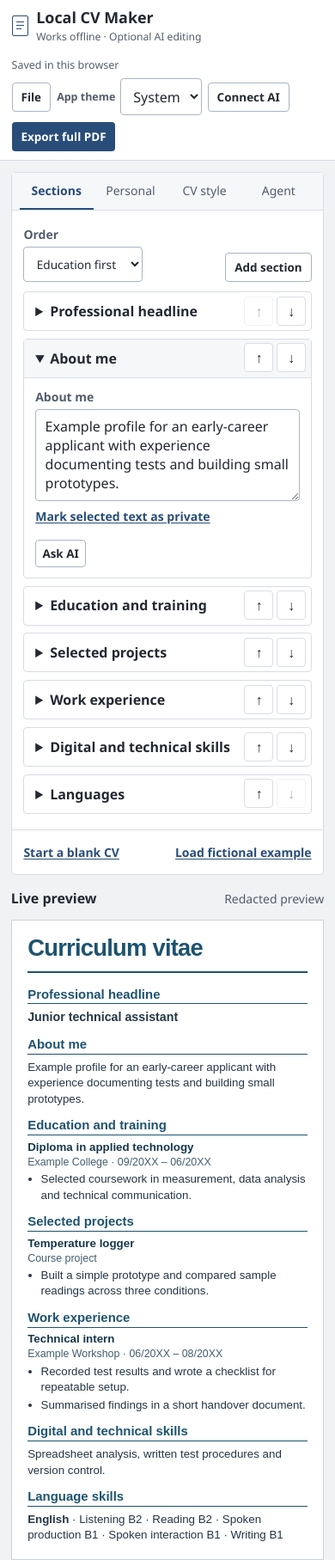
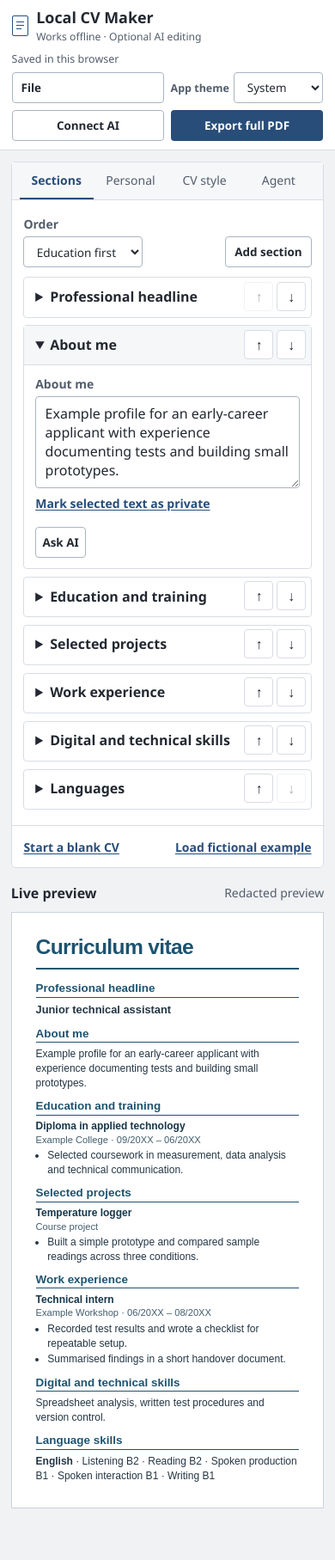
Before and after one commit to squid-forge/Offline_CV_Maker, a plain HTML site: page dist/index.html in a window 390 px wide. Shown: the whole page at 86% size. After the commit the page ends 1767 px from the top, so only its background shows below. Drawn offline with Linux system fonts and the light colour scheme.

Commit message:
Polish responsive sizing and A4 preview

```diff
--- a/dist/app.js
+++ b/dist/app.js
@@ -446,8 +446,10 @@ function renderPaper(target, cv, full = false) {
   target.style.setProperty("--cv-accent", cv.appearance.accent);
   target.style.setProperty("--cv-text", cv.appearance.textColor);
   target.style.setProperty("--cv-size", cv.appearance.fontSize + "pt");
+  target.style.setProperty("--cv-point-size", String(cv.appearance.fontSize));
   target.style.setProperty("--cv-line", String(1.4 * cv.appearance.spacing));
   target.style.setProperty("--cv-margin", cv.appearance.margin + "mm");
+  target.style.setProperty("--cv-margin-mm", String(cv.appearance.margin));
   target.innerHTML = `<header class="cv-heading">
     <div>
       <h2>${escapeText(p.name.trim() || (full ? "Your name" : "Curriculum vitae"))}</h2>
--- a/dist/index.html
+++ b/dist/index.html
@@ -57,7 +57,9 @@
         <h2 id="preview-title">Live preview</h2>
         <span class="privacy-badge">Redacted preview</span>
       </header>
-      <article class="paper" id="cv-preview" aria-label="CV preview"></article>
+      <div class="preview-sheet">
+        <article class="paper" id="cv-preview" aria-label="CV preview"></article>
+      </div>
     </section>
   </main>
   <dialog id="ai-connection" aria-labelledby="ai-connection-title">
--- a/dist/styles.css
+++ b/dist/styles.css
@@ -16,6 +16,8 @@
   --focus: #305f9b;
   --selected: #e6edf6;
   --paper-edge: #cbd2dc;
+  --control-height: 2.25rem;
+  --arrow-size: 2.125rem;
 }
 
 :root[data-ui-theme="dark"] {
@@ -85,7 +87,7 @@ h1, h2, p { margin: 0; }
 .mark::before, .mark::after { content: ""; position: absolute; left: 4px; top: 6px; width: 9px; height: 1px; background: currentColor; box-shadow: 0 4px currentColor; }
 .mark::after { top: 14px; width: 6px; box-shadow: none; }
 .save-status { color: var(--quiet); font-size: .78rem; }
-.button { min-height: 34px; padding: .4rem .62rem; border: 1px solid transparent; border-radius: 4px; font-size: .84rem; font-weight: 600; }
+.button { min-height: var(--control-height); padding: .4rem .62rem; border: 1px solid transparent; border-radius: 4px; font-size: .84rem; font-weight: 600; }
 .button.ghost { background: var(--surface); border-color: var(--control-line); color: var(--ink); }
 .button.ghost:hover { background: var(--subtle); }
 .button.primary { background: var(--accent); color: var(--on-accent); }
@@ -97,11 +99,11 @@ h1, h2, p { margin: 0; }
 .file-actions { display: grid; position: absolute; z-index: 2; top: calc(100% + .35rem); left: 0; min-width: 10.5rem; background: var(--surface); border: 1px solid var(--control-line); border-radius: 4px; padding: .2rem; }
 .file-actions .button { text-align: left; border-color: transparent; }
 .app-theme { display: flex; align-items: center; gap: .35rem; white-space: nowrap; }
-.app-theme select { min-height: 34px; width: auto; margin: 0; }
+.app-theme select { min-height: var(--control-height); width: auto; margin: 0; padding-block: .3rem; font-size: .84rem; }
 
 .workspace {
   display: grid;
-  grid-template-columns: minmax(320px, 430px) minmax(0, 760px);
+  grid-template-columns: minmax(19rem, 26rem) minmax(0, 50rem);
   align-items: start;
   justify-content: center;
   gap: clamp(1rem, 2.4vw, 2rem);
@@ -162,23 +164,23 @@ select { padding-right: .45rem; }
 .photo-actions { display: flex; gap: .65rem; margin-top: .35rem; }
 .text-button { border: 0; background: transparent; padding: .2rem 0; color: var(--accent); font-weight: 600; font-size: .875rem; text-decoration: underline; text-underline-offset: .16em; }
 .text-button:hover { color: var(--accent-hover); }
-.editor-footer { display: flex; justify-content: space-between; gap: .65rem; border-top: 1px solid var(--line); padding: .8rem 1.25rem; }
+.editor-footer { display: flex; flex-wrap: wrap; justify-content: space-between; gap: .4rem .65rem; border-top: 1px solid var(--line); padding: .7rem 1.25rem; }
 .block-list { display: grid; gap: .55rem; }
 .block-list > .button { justify-self: start; }
 .section-tools { display: flex; justify-content: space-between; align-items: end; gap: .65rem; margin-bottom: .15rem; }
 .section-tools label { min-width: 0; }
-.section-tools select { font-size: .85rem; }
+.section-tools select { min-height: var(--control-height); padding-block: .3rem; font-size: .85rem; }
 .section-tools .button { flex: none; }
 .section-row, .entry-row { position: relative; min-width: 0; }
 .block-card { border: 1px solid var(--line); border-radius: 4px; background: var(--surface); }
 .block-card > summary, .edit-entry > summary {
-  color: var(--ink); cursor: pointer; font-weight: 600; min-height: 44px;
-  padding: .68rem 5.5rem .68rem .8rem; overflow-wrap: anywhere;
+  color: var(--ink); cursor: pointer; font-weight: 600; min-height: calc(var(--arrow-size) + .7rem);
+  padding: .68rem calc(2 * var(--arrow-size) + 1rem) .68rem .8rem; overflow-wrap: anywhere;
 }
 .block-card[open] > summary { background: var(--subtle); border-bottom: 1px solid var(--line); }
 .block-fields { padding: .75rem .8rem; }
 .move-controls { position: absolute; right: .42rem; top: .35rem; display: flex; gap: .22rem; }
-.move-button { display: grid; place-items: center; width: 34px; height: 34px; padding: 0; border: 1px solid var(--line); border-radius: 4px; background: var(--surface); color: var(--ink); font: 600 1rem/1 system-ui, sans-serif; }
+.move-button { display: grid; place-items: center; width: var(--arrow-size); height: var(--arrow-size); padding: 0; border: 1px solid var(--line); border-radius: 4px; background: var(--surface); color: var(--ink); font: 600 1rem/1 system-ui, sans-serif; }
 .move-button:hover:enabled { background: var(--selected); border-color: var(--focus); }
 .move-button:disabled { opacity: .36; cursor: default; }
 .theme-grid { display: flex; flex-wrap: wrap; gap: .45rem; }
@@ -197,19 +199,19 @@ select { padding-right: .45rem; }
 .edit-entry > summary { font-size: .9rem; }
 .edit-entry .fields { padding: .35rem .7rem .65rem; gap: .62rem; }
 .entry-actions { display: flex; flex-wrap: wrap; gap: .55rem; justify-content: space-between; }
-.entry-actions .button { min-height: 32px; padding: .3rem .45rem; }
+.entry-actions .button { padding: .3rem .45rem; }
 .entry-actions button:disabled { opacity: .5; cursor: auto; }
 .levels { display: grid; grid-template-columns: repeat(2, minmax(0, 1fr)); gap: .5rem; }
 
 .preview-pane { min-width: 0; }
-.preview-header { display: flex; justify-content: space-between; align-items: center; gap: .5rem; padding: 0 0 .85rem; }
+.preview-header { display: flex; flex-wrap: wrap; justify-content: space-between; align-items: center; gap: .35rem .5rem; padding: .1rem 0 .7rem; }
 .preview-header span { font-size: .875rem; color: var(--quiet); }
 .preview-header { position: sticky; top: 0; z-index: 1; background: var(--canvas); }
 .agent-actions { display: flex; flex-wrap: wrap; gap: .55rem; }
 .agent-request-preview { color: var(--quiet); font-size: .875rem; overflow-wrap: anywhere; }
 .agent-request-preview summary { cursor: pointer; font-weight: 650; }
 .agent-request-preview p { margin-top: .5rem; padding: .65rem; background: var(--subtle); border-radius: 4px; }
-dialog { width: min(650px, calc(100% - 2rem)); max-height: calc(100% - 2rem); overflow: auto; padding: 1rem 1.2rem; border: 1px solid var(--control-line); border-radius: 6px; background: var(--surface); color: var(--ink); }
+dialog { width: min(40rem, calc(100% - 1.5rem)); max-height: calc(100% - 1.5rem); overflow: auto; padding: clamp(.75rem, 3vw, 1.15rem); border: 1px solid var(--control-line); border-radius: 6px; background: var(--surface); color: var(--ink); }
 dialog::backdrop { background: #141b28a0; }
 .dialog-heading { display: flex; justify-content: space-between; align-items: center; gap: .75rem; margin-bottom: .85rem; }
 .dialog-heading h2 { font-size: 1.1rem; }
@@ -225,8 +227,7 @@ dialog .fields > .button { justify-self: start; }
   background: white;
   color-scheme: light;
   border: 1px solid var(--paper-edge);
-  min-height: 840px;
-  padding: clamp(1.15rem, 4vw, var(--cv-margin, 16mm));
+  padding: var(--cv-margin, 16mm);
   color: var(--cv-text, #243644);
   font-family: Arial, sans-serif;
   font-size: var(--cv-size, 10pt);
@@ -236,7 +237,8 @@ dialog .fields > .button { justify-self: start; }
 .paper[data-font="humanist"] { font-family: "Segoe UI", Calibri, sans-serif; }
 .paper[data-density="compact"] { --section-gap: .56em; --entry-gap: .36em; }
 .paper[data-density="spacious"] { --section-gap: 1.16em; --entry-gap: .73em; }
-.cv-heading { display: flex; align-items: flex-start; justify-content: space-between; gap: 1rem; margin-bottom: 1rem; padding-bottom: .72rem; border-bottom: 2px solid var(--cv-accent, #1d5370); }
+.cv-heading { display: flex; align-items: flex-start; justify-content: space-between; gap: 1.2em; margin-bottom: 1.2em; padding-bottom: .86em; border-bottom: 2px solid var(--cv-accent, #1d5370); }
+.cv-heading > div:first-child { min-width: 0; }
 .paper[data-photo-position="left"] .cv-heading { flex-direction: row-reverse; justify-content: flex-end; }
 .paper[data-header-alignment="center"] .cv-heading > div:first-child { flex: 1; text-align: center; }
 .cv-heading h2 { color: var(--cv-accent, #1d5370); font-size: 2.05em; line-height: 1.06; letter-spacing: -.027em; }
@@ -259,24 +261,35 @@ dialog .fields > .button { justify-self: start; }
 .language-list li + li { margin-top: .3em; }
 .paper-empty { color: #525d6b; margin-top: 2em; }
 
-@media screen and (min-width: 831px) and (min-height: 650px) {
+@media screen {
+  .preview-sheet { width: min(100%, 210mm); margin-inline: auto; container-type: inline-size; }
+  #cv-preview {
+    min-height: calc(100cqw * 297 / 210);
+    padding: max(.85rem, calc(var(--cv-margin-mm, 16) * 100cqw / 210));
+    font-size: max(.75rem, calc(var(--cv-point-size, 10) * .168cqw));
+  }
+}
+@media screen and (min-width: 960px) and (min-height: 650px) {
   body { height: 100dvh; display: flex; flex-direction: column; }
   .topbar { flex: none; }
   .workspace { flex: 1; min-height: 0; }
   .editor, .preview-pane { max-height: 100%; overflow: auto; scrollbar-width: thin; }
-  .preview-pane { padding-inline: 1px .55rem; }
+  .preview-pane { scrollbar-gutter: stable; }
 }
-@media (max-width: 830px) {
-  .workspace { grid-template-columns: minmax(0, 630px); }
-  .paper { min-height: 640px; }
+@media screen and (max-width: 959px) {
+  .workspace { grid-template-columns: minmax(0, 42rem); }
 }
-@media (max-width: 570px) {
-  .topbar { flex-wrap: wrap; }
-  .toolbar { flex-wrap: wrap; gap: .45rem; }
-  .save-status { flex-basis: 100%; }
+@media screen and (max-width: 570px) {
+  .topbar { gap: .6rem; }
+  .toolbar { display: grid; width: 100%; grid-template-columns: repeat(2, minmax(0, 1fr)); gap: .45rem; }
+  .save-status { grid-column: 1 / -1; }
+  .app-theme select { flex: 1; min-width: 4rem; width: 0; }
   #editor-panel, .editor-footer { padding-inline: .85rem; }
   .field-pair, .block-diff { grid-template-columns: 1fr; }
-  .paper { min-height: 520px; }
+}
+@media (pointer: coarse) {
+  :root { --arrow-size: 2.75rem; --control-height: 2.75rem; }
+  .tab, .theme-card { min-height: var(--control-height); }
 }
 @page { size: A4; margin: 10mm; }
 @media print {
```
Also changed, not shown: 2 other files.
